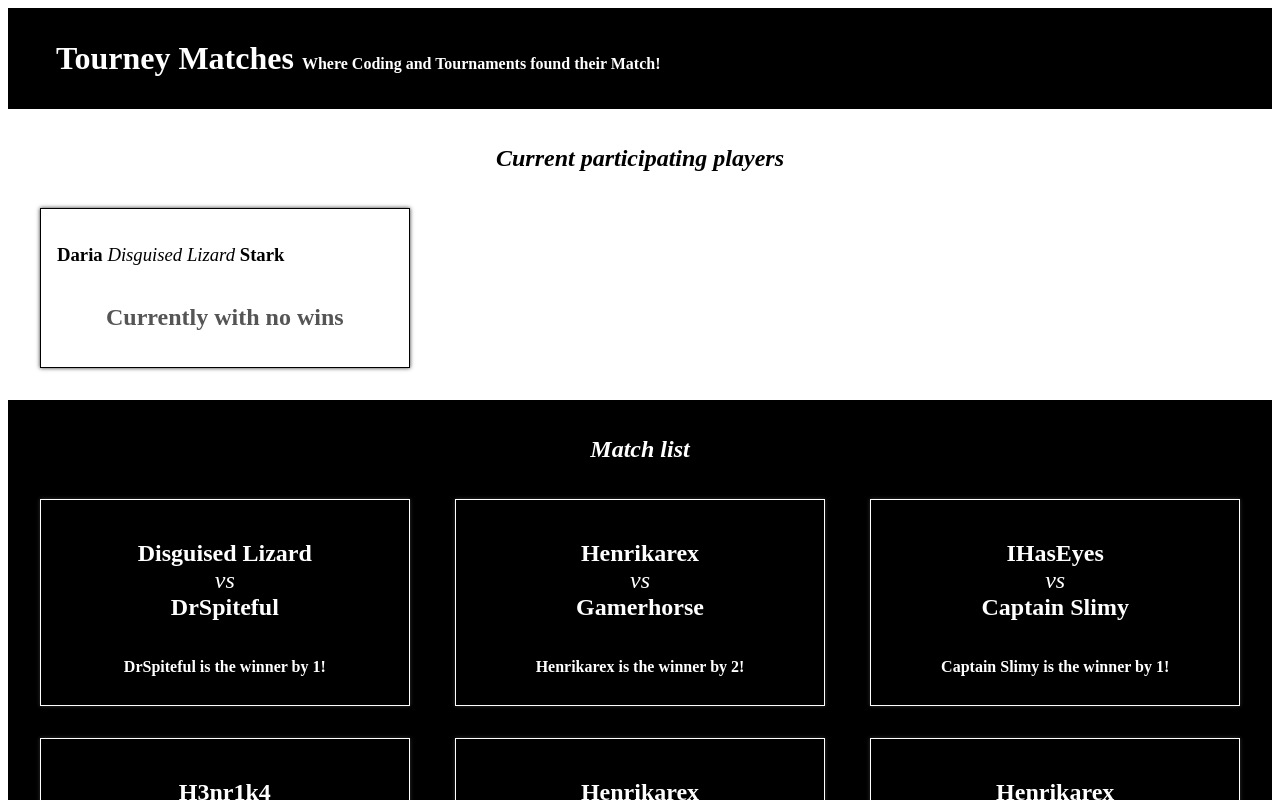
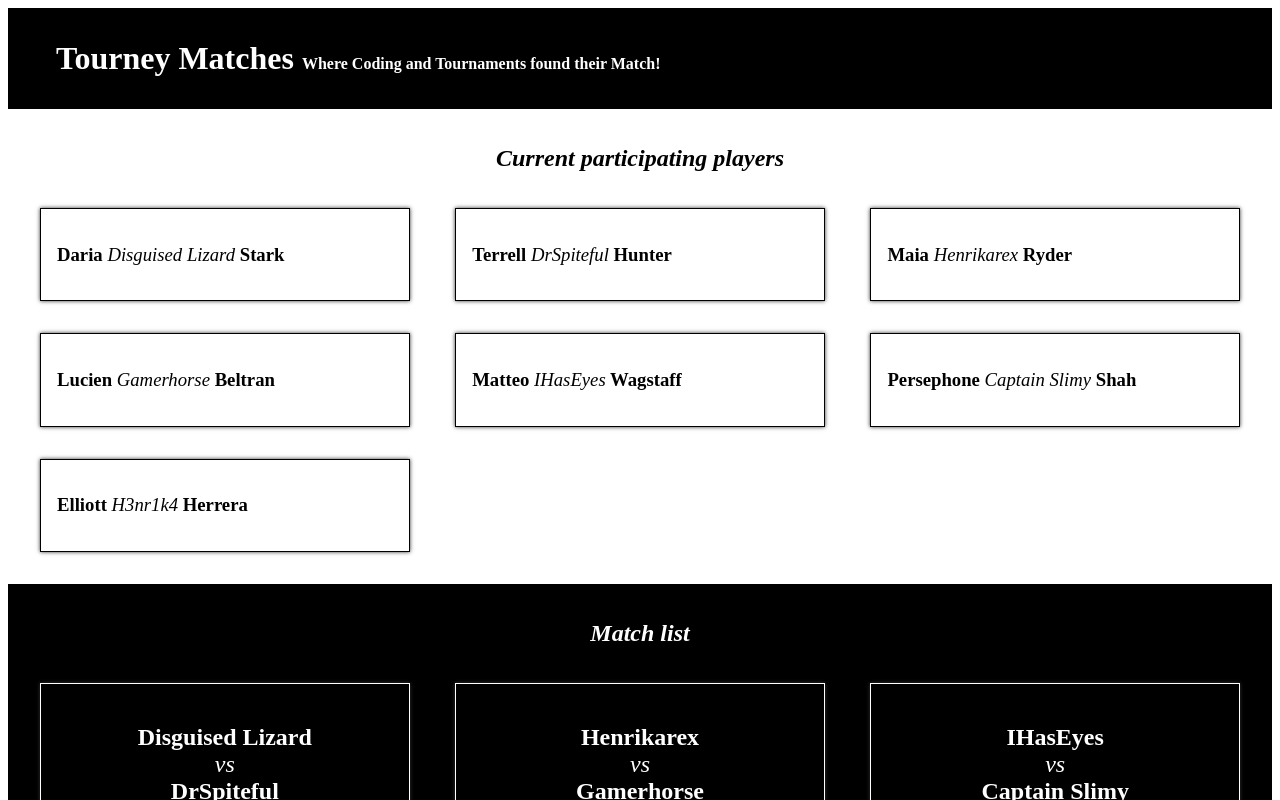
Before and after one commit to Ryan-M-Burns/Tourney-Matches, a React (Create React App) app: page / in a window 1280 px wide. Shown: the top 800 px of the page. Built offline with nearby package versions, Linux system fonts and the light colour scheme.

Commit message:
get all players'

```diff
--- a/src/components/PlayerList.js
+++ b/src/components/PlayerList.js
@@ -3,14 +3,23 @@ import Player from './Player';
 
 function PlayerList(props) {
 
-  const onePlayer = props.playerData[0];
+  const players = props.playerData.map(player => {
+    return (
+      <Player
+        firstName={player.firstName}
+        lastName={player.lastName}
+        gamerTag={player.gamerTag} />
+    );
+  });
+
+
 
   return (
     <section className="PlayerList">
       <h1>Current participating players</h1>
-      <Player gamerTag={onePlayer.gamerTag} firstName={onePlayer.firstName} lastName={onePlayer.lastName} wins={onePlayer.wins} />
+      {players}
     </section>
   );
-}
+};
 
 export default PlayerList;
```
